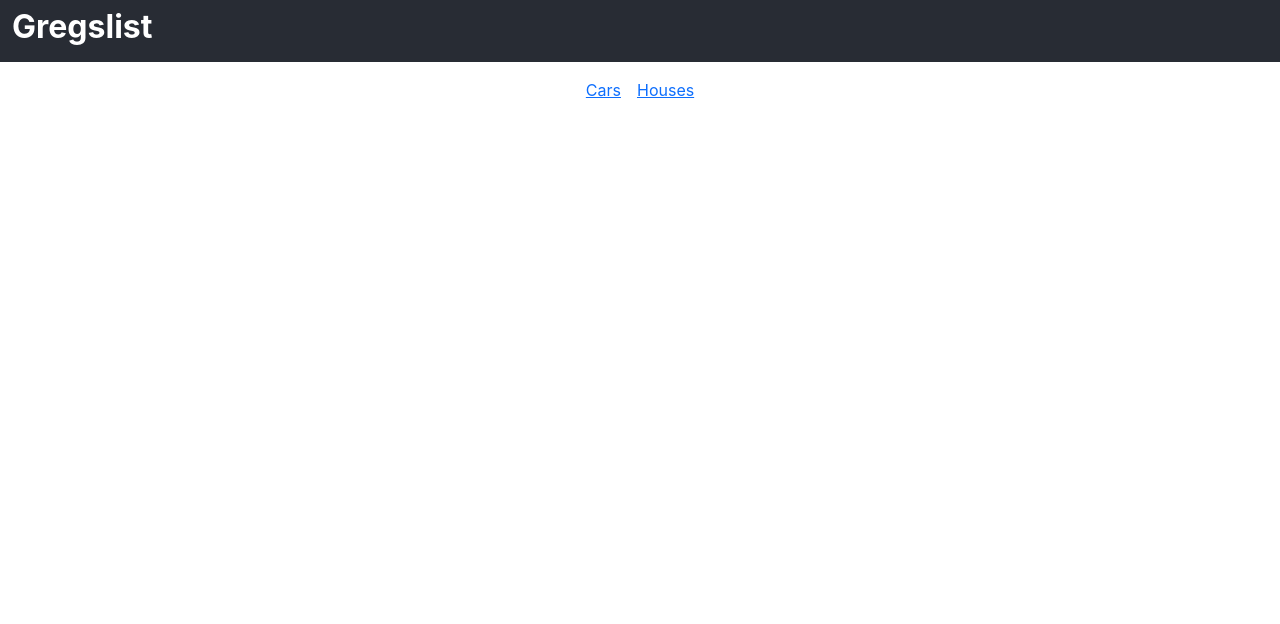
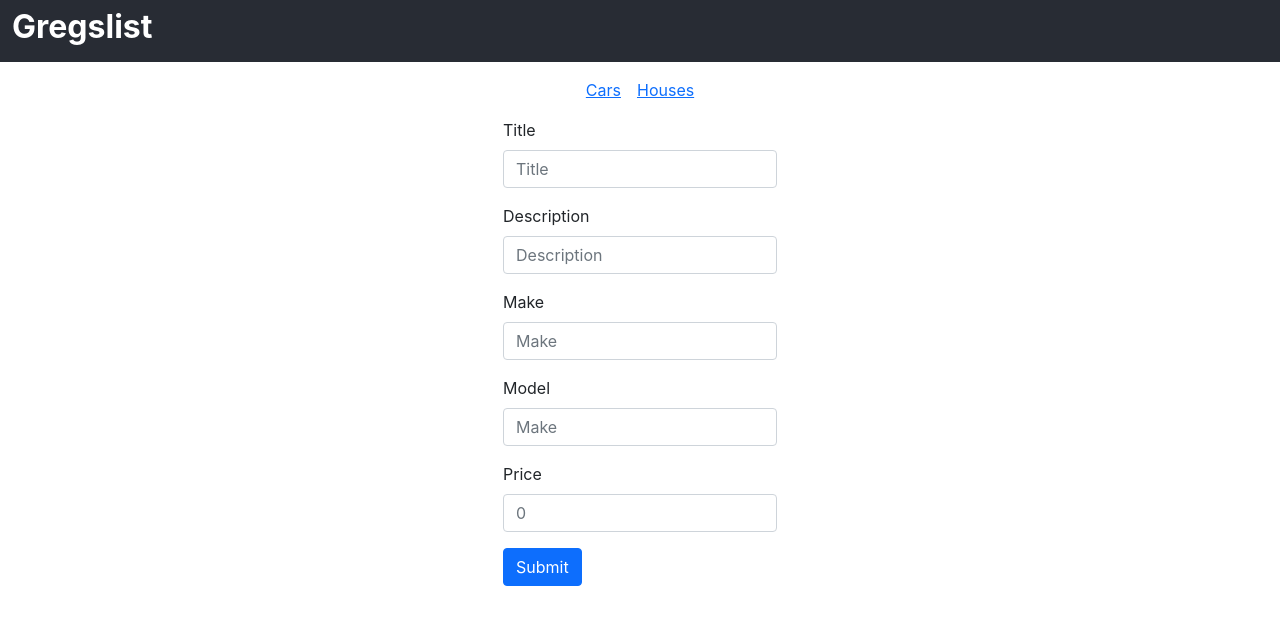
Before and after one commit to christopherfelt/gregslist-react-amplify, a React (Create React App) app: page /new-car in a window 1280 px wide. Shown: the top 624 px of the page. Built offline with nearby package versions, Linux system fonts and the light colour scheme.

Commit message:
added new car form

```diff
--- a/src/App.js
+++ b/src/App.js
@@ -6,6 +6,7 @@ import Cars from './components/Cars'
 
 import "bootstrap/dist/css/bootstrap.css";
 import './App.css';
+import NewCar from "./components/NewCar";
 
 function App() {
   return (
@@ -23,6 +24,7 @@ function App() {
       </Container>
       <Switch>
         <Route path="/cars" exact component={Cars} />
+        <Route path="/new-car" exact component={NewCar} />
         {/* <Route path="/boards" exact component={Boards} /> */}
         {/* <Route path="/boarddetail/:boardId" component={BoardDetail} /> */}
 
--- a/src/components/Cars.js
+++ b/src/components/Cars.js
@@ -1,28 +1,29 @@
-import React from 'react'
-import { Container, Row, Col, Card, Button } from 'react-bootstrap'
+import React from "react";
+import { Container, Row, Col, Form, Button } from "react-bootstrap";
+import { Link } from "react-router-dom";
 
-import ItemCard from "./ItemCard"
+import ItemCard from "./ItemCard";
 
 export default function Cars() {
-
-
   const carData = [
-        {user: "me", make: "Ford", model: "Taurus", price: 1934, },
-        {user: "me", make: "Chevy", model: "Prius", price: 2345, }
-    ]
+    { id: 1, user: "me", title: "car one", description: "This is the first car", make: "Ford", model: "Taurus", price: 1934 },
+    { id: 2, user: "me", title: "car two", description: "This is another car", make: "Chevy", model: "Prius", price: 2345 },
+  ];
 
   return (
     <Container fluid>
         <Row>
             <Col className="d-flex justify-content-center">
-                    {
-                        carData.map((car) => (
+                <Button as={Link} to="/new-car">Add Car</Button>
+            </Col>
+        </Row>
+      <Row>
+        <Col className="d-flex justify-content-center">
+          {carData.map((car) => (
             <ItemCard itemData={car} />
-                        ))
-                    }
-
+          ))}
         </Col>
       </Row>
     </Container>
-    )
-};
+  );
+}
--- a/src/components/ItemCard.js
+++ b/src/components/ItemCard.js
@@ -11,6 +11,14 @@ export default function ItemCard({itemData}) {
             {itemData.description}
         </Card.Text>
         {itemData.model ? (<Card.Text>Model: {itemData.model} </Card.Text>) : "" }
+        {itemData.make ? (<Card.Text>Make: {itemData.make} </Card.Text>) : "" }
+        {itemData.price ? (<Card.Text>Price: {itemData.price} </Card.Text>) : "" }
+        {/* {itemData.model ? (<Card.Text>Model: {itemData.model} </Card.Text>) : "" } */}
+        {/* {itemData.model ? (<Card.Text>Model: {itemData.model} </Card.Text>) : "" } */}
+        {/* {itemData.model ? (<Card.Text>Model: {itemData.model} </Card.Text>) : "" } */}
+        {/* {itemData.model ? (<Card.Text>Model: {itemData.model} </Card.Text>) : "" } */}
+        {/* {itemData.model ? (<Card.Text>Model: {itemData.model} </Card.Text>) : "" } */}
+
         <Button variant="primary">Go somewhere</Button>
       </Card.Body>
     </Card>
--- /dev/null
+++ b/src/components/NewCar.js
@@ -0,0 +1,37 @@
+import React from "react";
+import { Row, Col, Form, Button } from "react-bootstrap";
+
+
+export default function NewCar() {
+  return (
+    <Row>
+      <Col className="d-flex justify-content-center">
+        <Form>
+          <Form.Group className="mb-3" controlId="formTitle">
+            <Form.Label>Title</Form.Label>
+            <Form.Control type="text" placeholder="Title" />
+          </Form.Group>
+          <Form.Group className="mb-3" controlId="formDescription">
+            <Form.Label>Description</Form.Label>
+            <Form.Control type="text" placeholder="Description" />
+          </Form.Group>
+          <Form.Group className="mb-3" controlId="formMake">
+            <Form.Label>Make</Form.Label>
+            <Form.Control type="text" placeholder="Make"></Form.Control>
+          </Form.Group>
+          <Form.Group className="mb-3" controlId="formModel">
+            <Form.Label>Model</Form.Label>
+            <Form.Control type="text" placeholder="Make"></Form.Control>
+          </Form.Group>
+          <Form.Group className="mb-3" controlId="formMake">
+            <Form.Label>Price</Form.Label>
+            <Form.Control type="number" placeholder="0"></Form.Control>
+          </Form.Group>
+          <Button variant="primary" type="submit">
+            Submit
+          </Button>
+        </Form>
+      </Col>
+    </Row>
+  );
+}
```
Lines whose indentation alone changed are shown as unchanged.
